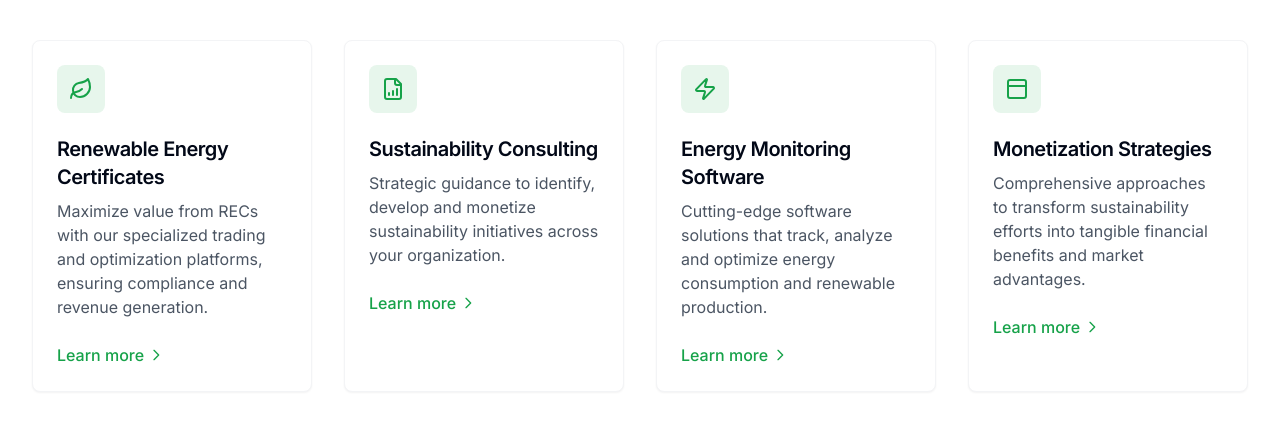
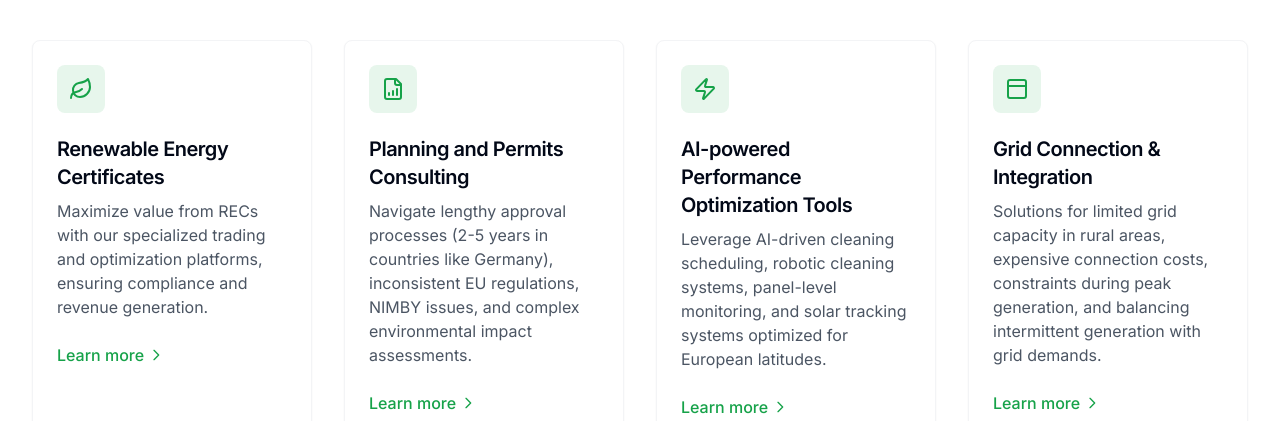
Before and after one commit to elitsamarinova/felikon-sustain-bloom-web, a React (Vite) app: page / in a window 1280 px wide. Shown: the part 900-1321 px from the top of the page. Built offline with nearby package versions, Linux system fonts and the light colour scheme.

Commit message:
Refactor: Update service descriptions
Update service descriptions to reflect the new requirements.

```diff
--- a/src/components/Services.tsx
+++ b/src/components/Services.tsx
@@ -12,20 +12,20 @@ const services = [
     link: "/services#rec"
   },
   {
-    title: "Sustainability Consulting",
-    description: "Strategic guidance to identify, develop and monetize sustainability initiatives across your organization.",
+    title: "Planning and Permits Consulting",
+    description: "Navigate lengthy approval processes (2-5 years in countries like Germany), inconsistent EU regulations, NIMBY issues, and complex environmental impact assessments.",
     icon: <FileChartColumnIncreasing className="h-6 w-6 text-primary" />,
     link: "/services#consulting"
   },
   {
-    title: "Energy Monitoring Software",
-    description: "Cutting-edge software solutions that track, analyze and optimize energy consumption and renewable production.",
+    title: "AI-powered Performance Optimization Tools",
+    description: "Leverage AI-driven cleaning scheduling, robotic cleaning systems, panel-level monitoring, and solar tracking systems optimized for European latitudes.",
     icon: <Zap className="h-6 w-6 text-primary" />,
     link: "/services#software"
   },
   {
-    title: "Monetization Strategies",
-    description: "Comprehensive approaches to transform sustainability efforts into tangible financial benefits and market advantages.",
+    title: "Grid Connection & Integration",
+    description: "Solutions for limited grid capacity in rural areas, expensive connection costs, constraints during peak generation, and balancing intermittent generation with grid demands.",
     icon: <PanelTop className="h-6 w-6 text-primary" />,
     link: "/services#monetization"
   }
```
